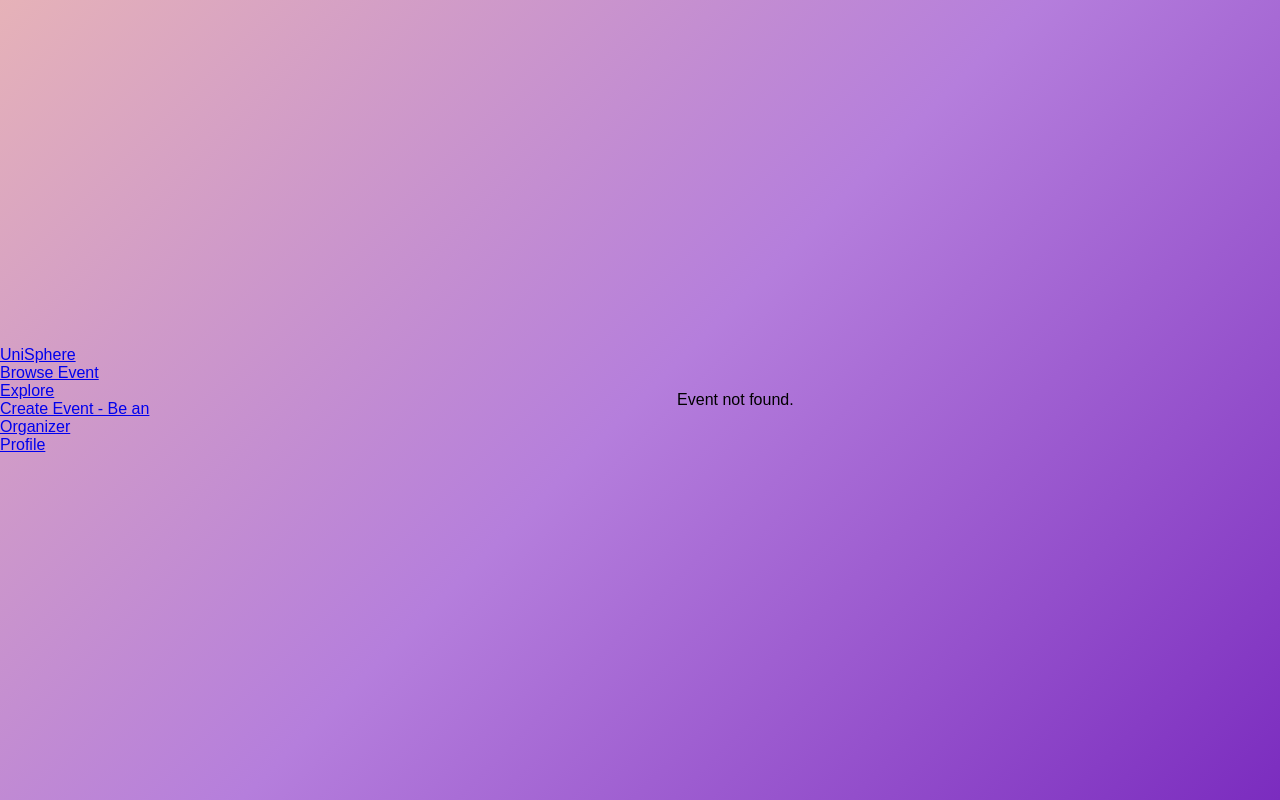
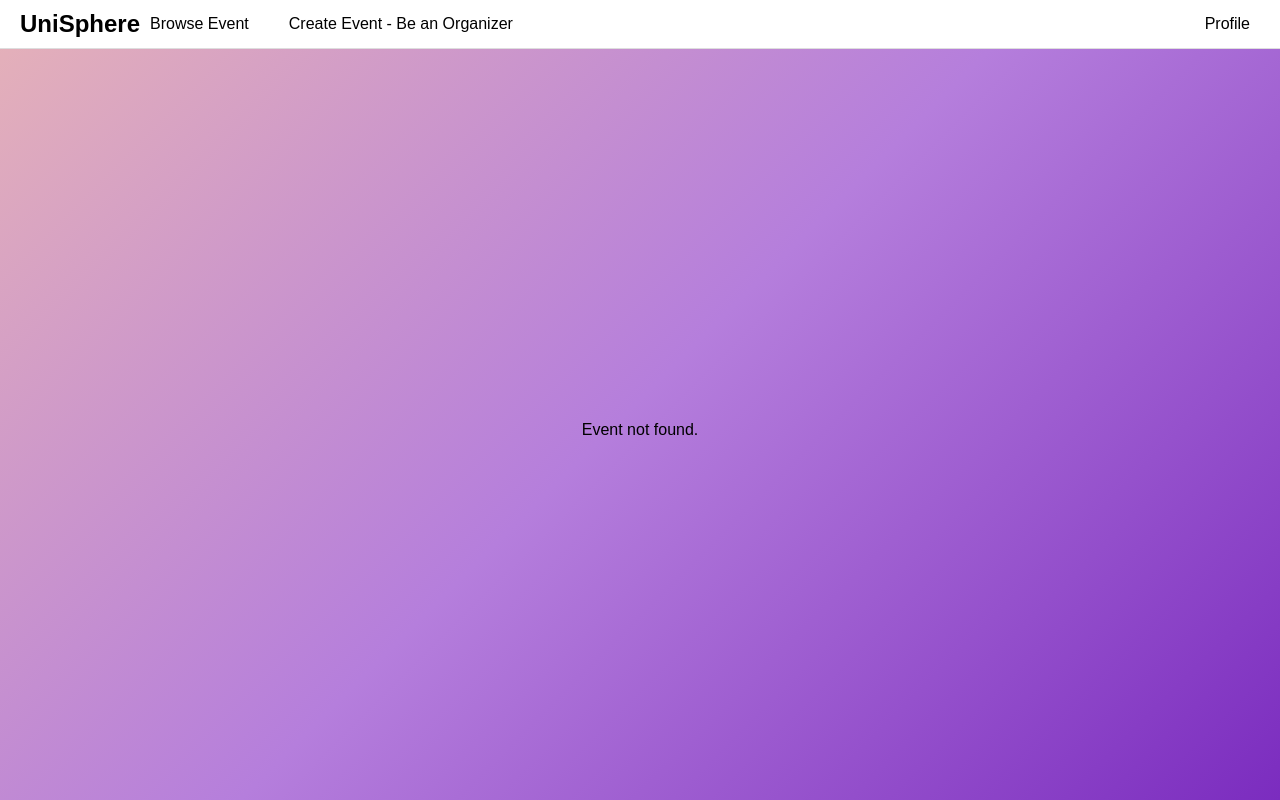
Before and after one commit to tu4nh4nn4h/2610_CSP1123-G005, a Flask app: page /event in a window 1280 px wide. Run offline with Flask 3, Linux system fonts and the light colour scheme.

Commit message:
adding links between pages on navbar

```diff
--- a/app.py
+++ b/app.py
@@ -1,4 +1,5 @@
 from ast import keyword
+from datetime import date
 from os import name
 
 from flask import Flask, render_template, redirect, url_for, request, session
@@ -268,38 +269,46 @@ def event_page():
 @app.route('/event/<int:event_id>')
 def event_detail(event_id):
 
-    events = {
-        1: {
-            "name": "Hackathon 2026",
-            "desc": "Step into the ultimate innovation challenge where creativity meets technology. Team up with friends, solve real-world problems, and bring your ideas to life in just hours. Whether you're a coding pro or a beginner, this is your chance to learn, compete, and win exciting prizes while pushing your limits.",
-            "date": "20 May 2026",
-            "time": "10:00 AM - 6:00 PM",
-            "venue": "Dewan Tun Canselor, MMU Cyberjaya"
-        },
-        2: {
-            "name": "Food Festival 2026",
-            "desc": "Get ready to indulge in a vibrant celebration of flavors from around the world. From local street food to trendy bites, explore a variety of delicious treats while enjoying music, games, and a lively atmosphere. Bring your friends and experience a day full of fun, food, and unforgettable moments.",
-            "date": "25 May 2026",
-            "time": "10:00 AM - 10:00 PM",
-            "venue": "Central Plaza, MMU Cyberjaya"
-        },
-        3: {
-            "name": "MMU Fun Run 2026",
-            "desc": "Lace up your shoes and join an energetic run filled with excitement, music, and great vibes. Whether you're running to win or just for fun, enjoy a refreshing experience with friends while staying active. Celebrate fitness, laughter, and community in an event that’s all about good energy and great memories.",
-            "date": "30 May 2026",
-            "time": "8:00 AM - 5:00 PM",
-            "venue": "Stadium MMU Cyberjaya"
-        },
-        4: {
-            "name": "MMU Career Talk 2026",
-            "desc": "Discover real insights from industry professionals and uncover the opportunities waiting beyond campus life. Gain practical advice, explore career pathways, and connect with experts who can shape your future. Don’t miss this chance to get inspired, build confidence, and take the first step toward your dream career.",
-            "date": "27 June 2026",
-            "time": "10:00 AM - 4:00 PM",
-            "venue": "CNMX1005 CLC, MMU Cyberjaya"
-        }
-    }
+    # events = {
+    #     1: {
+    #         "name": "Hackathon 2026",
+    #         "desc": "Step into the ultimate innovation challenge where creativity meets technology. Team up with friends, solve real-world problems, and bring your ideas to life in just hours. Whether you're a coding pro or a beginner, this is your chance to learn, compete, and win exciting prizes while pushing your limits.",
+    #         "date": "20 May 2026",
+    #         "time": "10:00 AM - 6:00 PM",
+    #         "venue": "Dewan Tun Canselor, MMU Cyberjaya"
+    #     },
+    #     2: {
+    #         "name": "Food Festival 2026",
+    #         "desc": "Get ready to indulge in a vibrant celebration of flavors from around the world. From local street food to trendy bites, explore a variety of delicious treats while enjoying music, games, and a lively atmosphere. Bring your friends and experience a day full of fun, food, and unforgettable moments.",
+    #         "date": "25 May 2026",
+    #         "time": "10:00 AM - 10:00 PM",
+    #         "venue": "Central Plaza, MMU Cyberjaya"
+    #     },
+    #     3: {
+    #         "name": "MMU Fun Run 2026",
+    #         "desc": "Lace up your shoes and join an energetic run filled with excitement, music, and great vibes. Whether you're running to win or just for fun, enjoy a refreshing experience with friends while staying active. Celebrate fitness, laughter, and community in an event that’s all about good energy and great memories.",
+    #         "date": "30 May 2026",
+    #         "time": "8:00 AM - 5:00 PM",
+    #         "venue": "Stadium MMU Cyberjaya"
+    #     },
+    #     4: {
+    #         "name": "MMU Career Talk 2026",
+    #         "desc": "Discover real insights from industry professionals and uncover the opportunities waiting beyond campus life. Gain practical advice, explore career pathways, and connect with experts who can shape your future. Don’t miss this chance to get inspired, build confidence, and take the first step toward your dream career.",
+    #         "date": "27 June 2026",
+    #         "time": "10:00 AM - 4:00 PM",
+    #         "venue": "CNMX1005 CLC, MMU Cyberjaya"
+    #     }
+    # }
 
-    event = events.get(event_id)
+    # event = events.get(event_id)
+    # return render_template('eventregsys.html', event=event)
+    conn = get_db_connection()
+    cursor = conn.cursor()
+
+    cursor.execute("SELECT * FROM events WHERE event_id = ?", (event_id,))
+    event = cursor.fetchone()
+
+    conn.close()
 
     return render_template('eventregsys.html', event=event, event_id=event_id)
 
@@ -352,16 +361,3 @@ def create_event():
 if __name__ == "__main__":
     setup_database()  # Ensure database is set up before running the app
     app.run(debug=True)
-
-
-@app.route('/event/<int:event_id>')
-def event_detail(event_id):
-    conn = get_db_connection()
-    cursor = conn.cursor()
-
-    cursor.execute("SELECT * FROM events WHERE event_id = ?", (event_id,))
-    event = cursor.fetchone()
-
-    conn.close()
-
-    return render_template('eventregsys.html', event=event)
--- a/static/EventRegSys.css
+++ b/static/EventRegSys.css
@@ -284,3 +284,60 @@ body {
   text-align: center;
   width: 300px;
 }
+
+.navbar {
+  position: fixed;       /* stays at the top */
+  top: 0;
+  left: 0;
+  width: 100%;
+  background-color: white;
+  display: flex;
+  justify-content: space-between;
+  align-items: center;
+  padding: 10px 20px;
+  border-bottom: 1px solid #ddd;
+  transition: top 0.3s;
+  z-index: 1000;
+}
+
+/* Logo styling */
+.logo a {
+  font-size: 24px;
+  font-weight: bold;
+  color: black;
+  text-decoration: none;
+}
+
+/* Nav links container */
+.nav-links {
+  list-style: none;
+  display: flex;
+  gap: 20px;
+}
+
+/* Individual link styling */
+.nav-links li a,
+.profile a {
+  color: black;
+  text-decoration: none;
+  font-size: 16px;
+  padding: 5px 10px;
+  transition: background-color 0.3s, color 0.3s;
+}
+
+/* Hover effect for links */
+.nav-links li a:hover,
+.profile a:hover {
+  background-color: #f0f0f0;
+  border-radius: 4px;
+}
+
+/* Profile link on the far right */
+.profile {
+  margin-left: auto;
+}
+
+/* Optional: navbar appears when hovering near the top */
+body {
+    padding-top: 60px; /* prevent content from hiding behind navbar */
+}
--- a/templates/EditProfile.html
+++ b/templates/EditProfile.html
@@ -187,9 +187,8 @@
                 <a href="#">UniSphere</a>
             </div>
             <ul class="nav-links">
-                <li><a href="#browse">Browse Event</a></li>
-                <li><a href="#explore">Explore</a></li>
-                <li><a href="#create">Create Event - Be an Organizer</a></li>
+                <li><a href="{{ url_for('eventbrowsing') }}">Browse Event</a></li>
+                <li><a href="{{ url_for('create_event') }}">Create Event - Be an Organizer</a></li>
             </ul>
             <div class="profile">
             <a href="#profile">Profile</a>
--- a/templates/EventDisBrow.html
+++ b/templates/EventDisBrow.html
@@ -14,9 +14,8 @@
         <a href="#">UniSphere</a>
       </div>
       <ul class="nav-links">
-        <li><a href="#browse">Browse Event</a></li>
-        <li><a href="#explore">Explore</a></li>
-        <li><a href="#create">Create Event - Be an Organizer</a></li>
+        <li><a href="{{ url_for('eventbrowsing') }}">Browse Event</a></li>
+        <li><a href="{{ url_for('create_event') }}">Create Event - Be an Organizer</a></li>
       </ul>
       <div class="profile">
         <a href="#profile">Profile</a>
--- a/templates/EventRegSys.html
+++ b/templates/EventRegSys.html
@@ -12,9 +12,8 @@
         <a href="#">UniSphere</a>
       </div>
       <ul class="nav-links">
-        <li><a href="#browse">Browse Event</a></li>
-        <li><a href="#explore">Explore</a></li>
-        <li><a href="#create">Create Event - Be an Organizer</a></li>
+        <li><a href="{{ url_for('eventbrowsing') }}">Browse Event</a></li>
+            <li><a href="{{ url_for('create_event') }}">Create Event - Be an Organizer</a></li>
       </ul>
       <div class="profile">
         <a href="#profile">Profile</a>
--- a/templates/UserProfile.html
+++ b/templates/UserProfile.html
@@ -126,9 +126,8 @@
                 <a href="#">UniSphere</a>
             </div>
             <ul class="nav-links">
-                <li><a href="#browse">Browse Event</a></li>
-                <li><a href="#explore">Explore</a></li>
-                <li><a href="#create">Create Event - Be an Organizer</a></li>
+                <li><a href="{{ url_for('eventbrowsing') }}">Browse Event</a></li>
+                <li><a href="{{ url_for('create_event') }}">Create Event - Be an Organizer</a></li>
             </ul>
             <div class="profile">
                 <a href="#profile">Profile</a>
--- a/templates/create_event.html
+++ b/templates/create_event.html
@@ -12,9 +12,8 @@
                 <a href="#">UniSphere</a>
             </div>
             <ul class="nav-links">
-                <li><a href="#browse">Browse Event</a></li>
-                <li><a href="#explore">Explore</a></li>
-                <li><a href="#create">Create Event - Be an Organizer</a></li>
+                <li><a href="{{ url_for('eventbrowsing') }}">Browse Event</a></li>
+                <li><a href="{{ url_for('create_event') }}">Create Event - Be an Organizer</a></li>
             </ul>
             <div class="profile">
                 <a href="#profile">Profile</a>
```
Also changed, not shown: static/create_event.css (+57 -0 lines).
